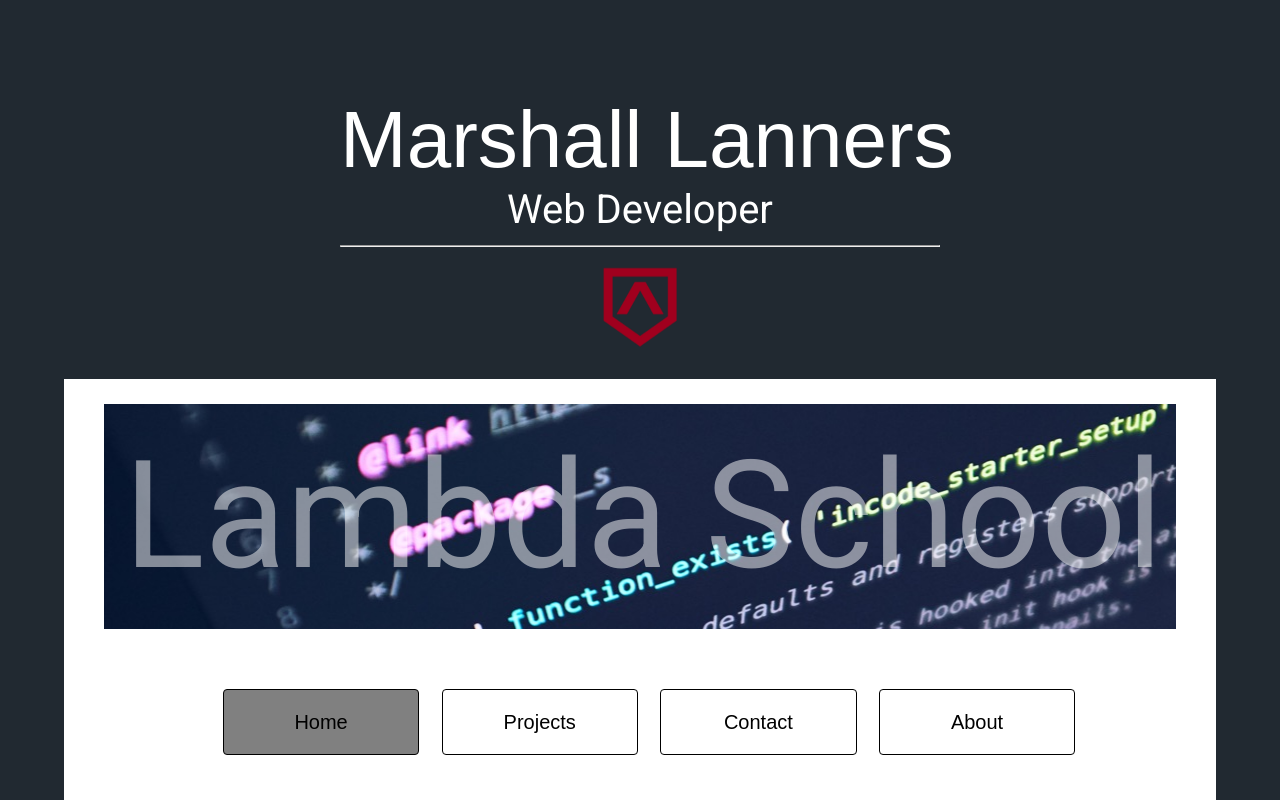
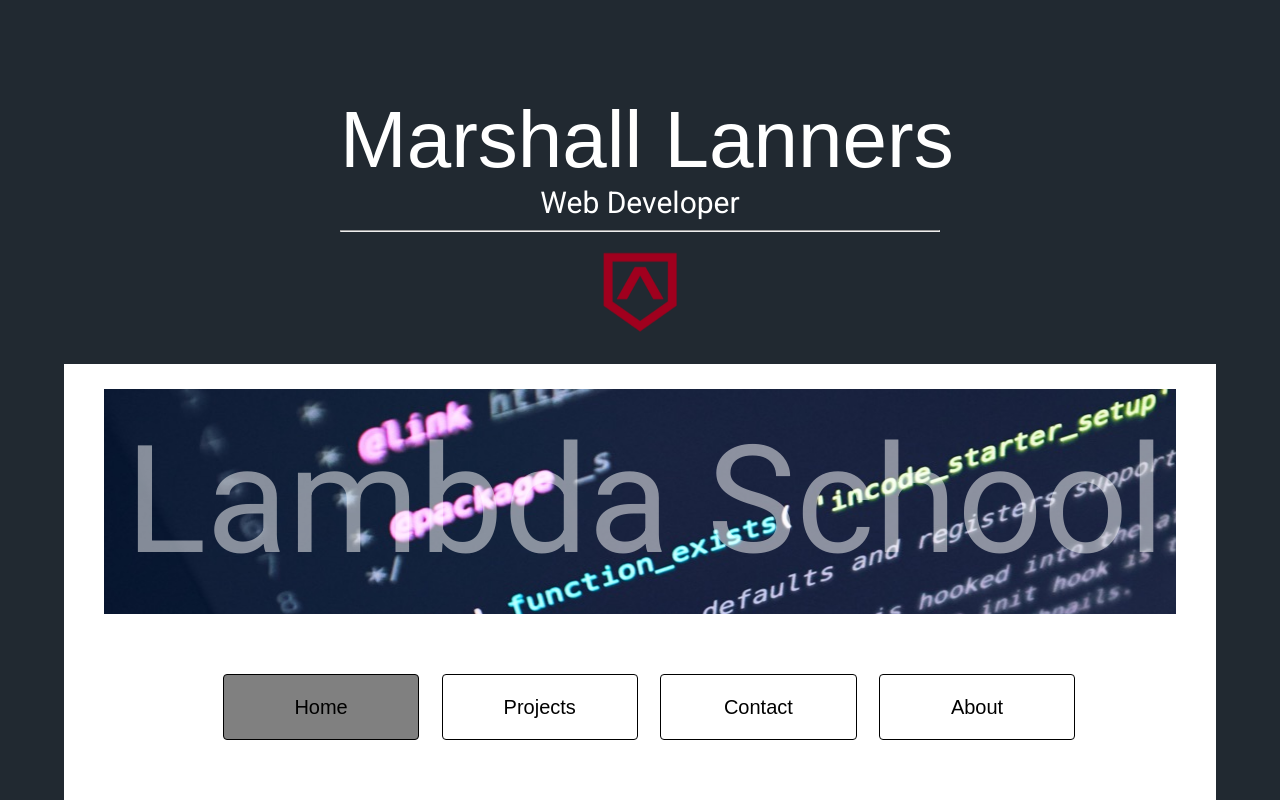
Before and after one commit to lanners-marshall/port2, a React (Create React App) app: page / in a window 1280 px wide. Shown: the top 800 px of the page. Built offline with nearby package versions, Linux system fonts and the light colour scheme.

Commit message:
fix on styling

```diff
--- a/src/App.js
+++ b/src/App.js
@@ -191,7 +191,7 @@
                 </div>
                 <img src={map} alt='Marshall Lanners dancing' className='map' />
               </DndDiv>
-            </TabPanel>>
+            </TabPanel>
           </Tabs>
         </Container>
         <Footing>
--- a/src/components/styles/heading_css.js
+++ b/src/components/styles/heading_css.js
@@ -12,10 +12,10 @@
 		font-size: 8rem;
 		white-space: nowrap;
 		@media (max-width: 670px){
-			font-size: 4rem;
+			font-size: 3rem;
 		}
 	}
 	> p {
-		font-size: 4rem;
+		font-size: 3rem;
 	}
 `
```
